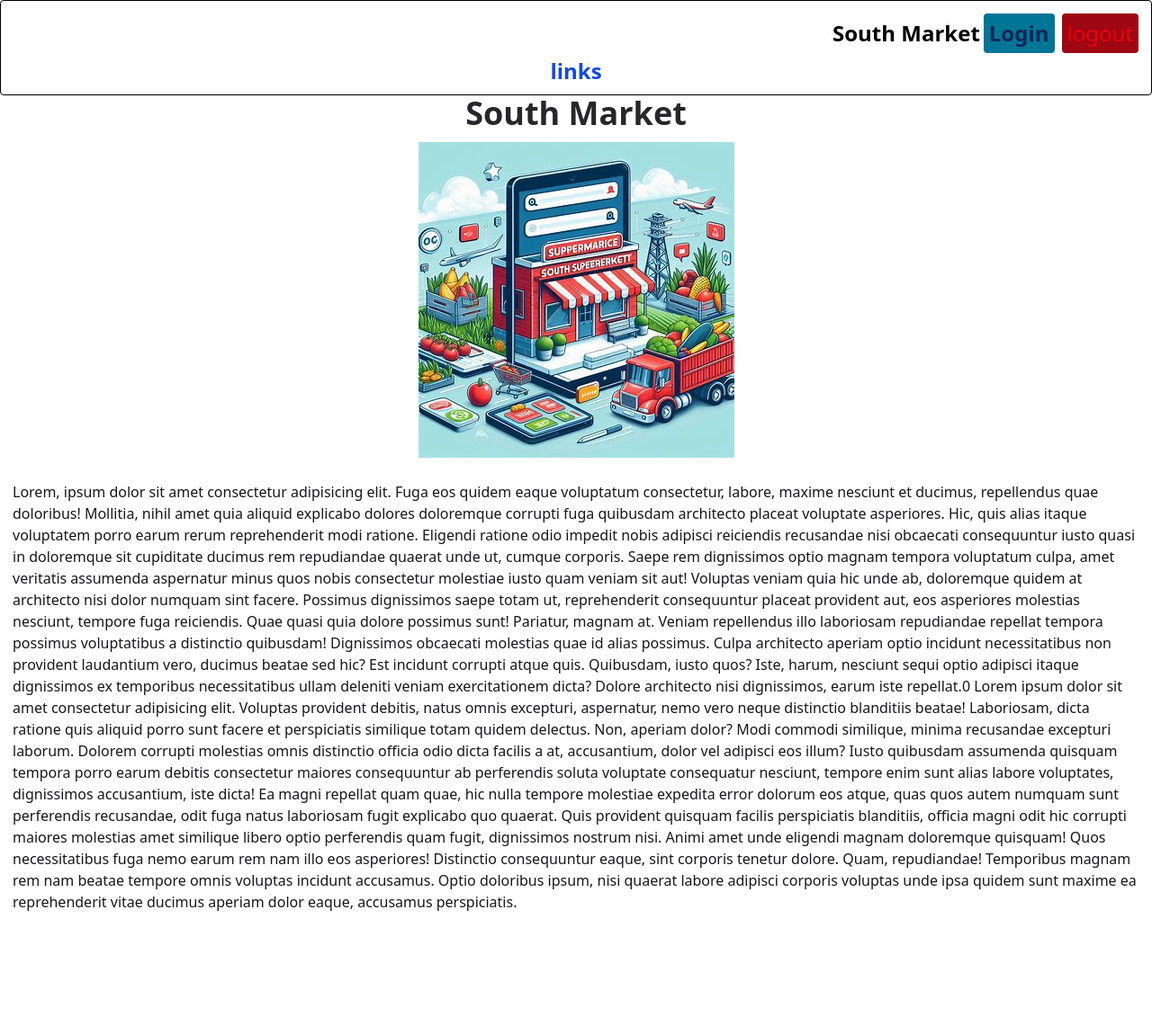
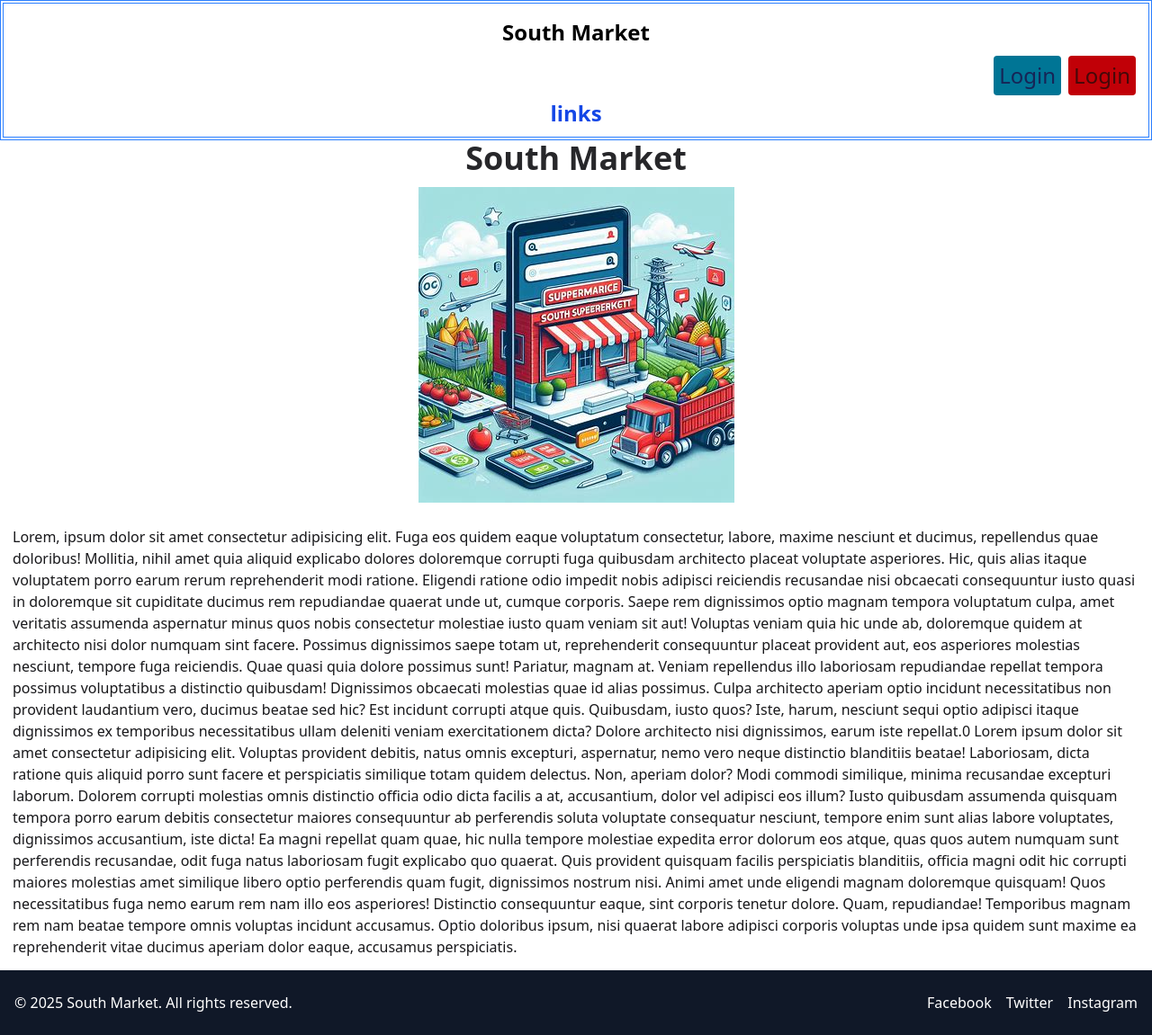
Before and after one commit to ammarsalah4321/ammarsalah4321.github.io, a React (Vite) app: page / in a window 1280 px wide. Shown: the whole page at 90% size. Before the commit the page ends 1029 px from the top, so only its background shows below. Built offline with nearby package versions, Linux system fonts and the light colour scheme.

Commit message:
makking the footer and editing the nav styles

```diff
--- a/src/App.jsx
+++ b/src/App.jsx
@@ -1,7 +1,7 @@
 import Header from "./layout/Header"
 import Body from "./layout/Body"
 import Nav from "./layout/Nav"
-
+import Footer from "./layout/Footer"
 function App() {
 
   return (
@@ -9,10 +9,10 @@ function App() {
       <Nav />
 
       <Header />
+
       <Body />
 
-
-      {/* <Footer />*/}
+       <Footer />
     </div>
   )
 }
--- /dev/null
+++ b/src/layout/Footer.jsx
@@ -0,0 +1,17 @@
+const Footer = () => {
+    return (
+        <footer className="bg-gray-900 text-white py-6 mt-auto">
+            <div className="max-w-7xl mx-auto px-4 flex flex-col md:flex-row items-center justify-between space-y-4 md:space-y-0">
+                <p className="text-center md:text-left">&copy; {new Date().getFullYear()} South Market. All rights reserved.</p>
+                <div className="flex space-x-4 justify-center md:justify-end">
+                    {/* Social media links */}
+                    <a href="https://facebook.com" target="_blank" className="hover:text-blue-500">Facebook</a>
+                    <a href="https://twitter.com" target="_blank" className="hover:text-blue-400">Twitter</a>
+                    <a href="https://instgram.com" target="_blank" className="hover:text-pink-500">Instagram</a>
+                </div>
+            </div>
+        </footer>
+    );
+};
+
+export default Footer;
--- a/src/layout/Nav.jsx
+++ b/src/layout/Nav.jsx
@@ -1,22 +1,23 @@
-
-
 export default function Nav() {
     return (
-        <nav className="border rounded flex flex-wrap z-50 bg-white p-2.5 font-bold  text-2xl sticky top-0 flex-col">
-            <div className="flex items-center justify-end flex-row flex-wrap cursor-pointer max-w-full">
+        <nav className="border-4 border-double border-blue-500 flex flex-wrap z-50 bg-white p-2.5 text-2xl sticky top-0 flex-col">
+            <div className="cursor-pointer max-w-full">
 
                 <div>
-                    <span className="flex flex-wrap flex-col text-black items-center justify-start font-extrabold"> South Market </span>
+                    <span className="p-1 m-0.5 flex flex-wrap flex-col text-black items-center justify-center font-extrabold"> South Market </span>
                 </div>
-                <div className="flex items-center justify-end">
-                    <button className="rounded bg-cyan-700 text-blue-950 m-1 p-1.5 cursor-pointer border-none hover:text-shadow-lg text-shadow-black">Login</button>
-                    <span className="text-red-600 font-normal text-2xl rounded bg-red-800 p-1.5 m-1 cursor-pointer hover:text-shadow-lg text-shadow-black">logout</span>
+                <div className=" flex items-center justify-end">
+                    <button className="rounded bg-cyan-700 font-normal text-blue-950 m-1 p-1.5 cursor-pointer border-none hover:text-shadow-lg text-shadow-black">Login</button>
+                    {/**<button className="text-blue-600 font-normal text-2xl rounded bg-cyan-800 p-1.5 m-1 cursor-pointer hover:text-shadow-lg text-shadow-black">login</button>*/}
+
+                    <button className="rounded bg-red-700 font-normal text-red-950 m-1 p-1.5 cursor-pointer border-none hover:text-shadow-lg text-shadow-black">Login</button>
+                    {/**<button className="text-red-600 font-normal text-2xl rounded bg-red-800 p-1.5 m-1 cursor-pointer hover:text-shadow-lg text-shadow-black">logout</button>*/}
 
                 </div>
 
             </div>
 
-            <div className="flex justify-center items-center flex-wrap max-w-full text-blue-700 cursor-pointer">
+            <div className="flex justify-center items-center font-bold flex-wrap max-w-full text-blue-700 cursor-pointer">
                 links
             </div>
         </nav>
```
